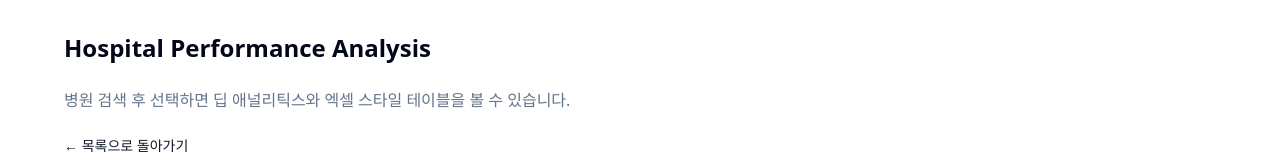
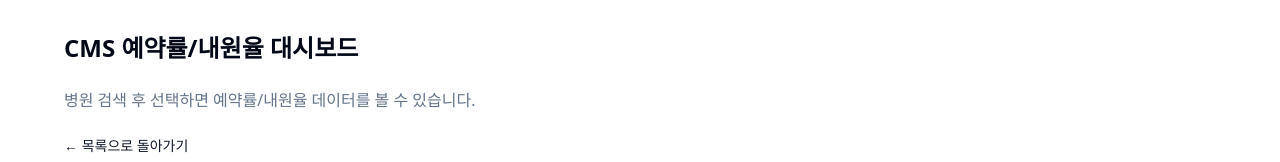
Before and after one commit to makerspaceSiwoo/cashdoc-demo, a Next.js app: page /dashboard in a window 1280 px wide. Shown: the top 162 px of the page. Built offline with nearby package versions, Linux system fonts and the light colour scheme; no server answers.

Commit message:
feat : 검색 결과 없음 안내 추가

```diff
--- a/app/dashboard/components/DashBoard.tsx
+++ b/app/dashboard/components/DashBoard.tsx
@@ -632,11 +632,7 @@ export default function DashBoard() {
                         </p>
                       )}
                   </div>
-                ) : hospitalsForAutocomplete.length === 0 ? (
-                  <p className="p-4 text-center text-sm text-muted-foreground">
-                    검색 결과 없음
-                  </p>
-                ) : (
+                ) : hospitalsForAutocomplete.length === 0 ? null : (
                   <ul className="py-1">
                     {hospitalsForAutocomplete.map(
                       (h: Hospital & { display: string }) => (
@@ -887,12 +883,21 @@ export default function DashBoard() {
       )}
 
       {/* No results / Welcome */}
-      {!selectedHospital && (
+      {!selectedHospital && !hasSearched && (
         <div className="rounded-lg border border-dashed bg-muted/20 p-12 text-center">
           <Building2 className="mx-auto h-12 w-12 text-muted-foreground" />
           <p className="mt-2 text-sm font-medium">병원을 검색해 선택하세요</p>
           <p className="mt-1 text-xs text-muted-foreground">
             검색 후 병원을 선택하면 상세 분석 테이블이 표시됩니다.
+          </p>
+        </div>
+      )}
+
+      {!selectedHospital && hasSearched && (
+        <div className="rounded-lg border bg-muted/30 p-8 text-center">
+          <p className="text-sm font-medium">검색 결과가 없습니다.</p>
+          <p className="mt-1 text-xs text-muted-foreground">
+            병원명을 다시 확인하거나 다른 검색어를 입력해 보세요.
           </p>
         </div>
       )}
--- a/app/dashboard/page.tsx
+++ b/app/dashboard/page.tsx
@@ -5,9 +5,9 @@ export default function DashboardPage() {
   return (
     <main className="min-h-screen w-full bg-background p-8">
       <div className="mx-auto w-full max-w-6xl space-y-6">
-        <h1 className="text-2xl font-bold">Hospital Performance Analysis</h1>
+        <h1 className="text-2xl font-bold">CMS 예약률/내원율 대시보드</h1>
         <p className="text-muted-foreground">
-          병원 검색 후 선택하면 딥 애널리틱스와 엑셀 스타일 테이블을 볼 수 있습니다.
+          병원 검색 후 선택하면 예약률/내원율 데이터를 볼 수 있습니다.
         </p>
         <Link
           href="/"
```
